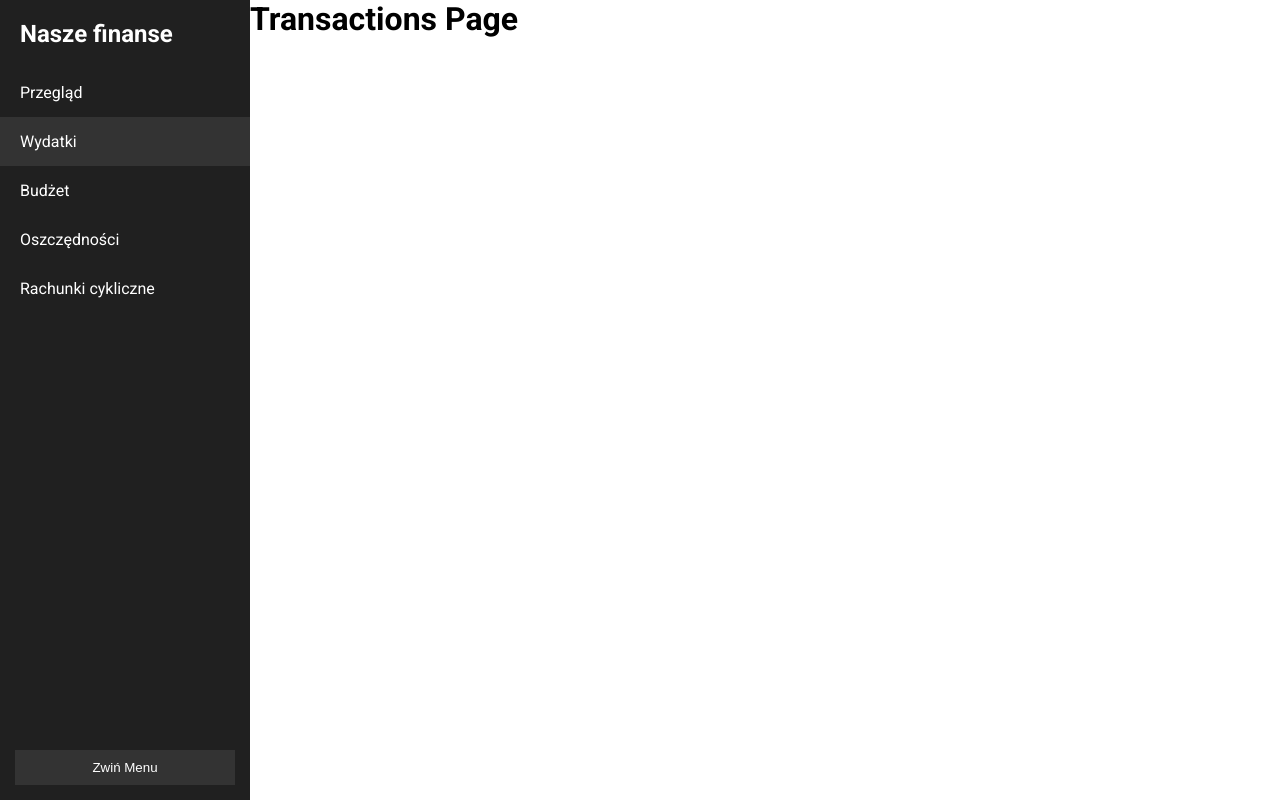
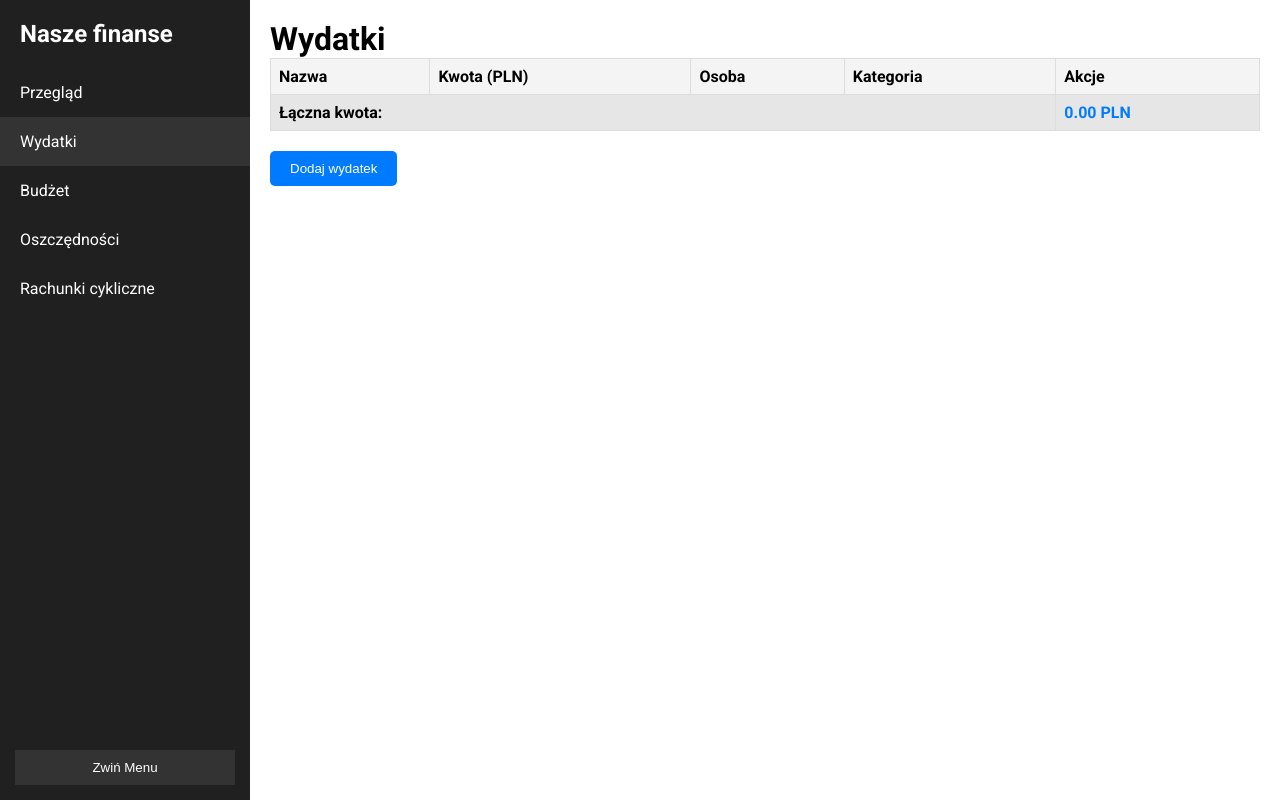
Before and after one commit to Mateusz220291/budget-app, a React (Vite) app: page /transactions in a window 1280 px wide. Built offline with nearby package versions, Linux system fonts and the light colour scheme.

Commit message:
TransactionsPage created

```diff
--- /dev/null
+++ b/src/pages/TransactionsPage/TransactionsPage.css
@@ -0,0 +1,88 @@
+.transactions-page {
+  padding: 20px;
+}
+
+.table-container {
+  overflow-x: auto;
+}
+
+.transactions-table {
+  width: 100%;
+  border-collapse: collapse;
+  margin-bottom: 20px;
+}
+
+.transactions-table th,
+.transactions-table td {
+  border: 1px solid #ddd;
+  padding: 8px;
+  text-align: left;
+}
+
+.transactions-table th {
+  background-color: #f4f4f4;
+}
+
+.transactions-table tr:nth-child(even) {
+  background-color: #f9f9f9;
+}
+
+.transactions-table tr:hover {
+  background-color: #f1f1f1;
+}
+
+.transactions-table tfoot tr {
+  font-weight: bold;
+  background-color: #e6e6e6;
+}
+
+.total-label {
+  text-align: right;
+}
+
+.total-value {
+  text-align: left;
+  color: #007bff;
+}
+
+.delete-button {
+  color: red;
+  margin-left: 10px;
+}
+
+.add-transaction-button {
+  display: inline-block;
+  padding: 10px 20px;
+  background-color: #007bff;
+  color: white;
+  border: none;
+  border-radius: 5px;
+  cursor: pointer;
+}
+
+.add-transaction-button:hover {
+  background-color: #0056b3;
+}
+
+.modal {
+  position: fixed;
+  top: 50%;
+  left: 50%;
+  transform: translate(-50%, -50%);
+  background: white;
+  border-radius: 8px;
+  box-shadow: 0 2px 10px rgba(0, 0, 0, 0.2);
+  padding: 20px;
+  z-index: 1000;
+  width: 400px;
+}
+
+.modal-backdrop {
+  position: fixed;
+  top: 0;
+  left: 0;
+  right: 0;
+  bottom: 0;
+  background: rgba(0, 0, 0, 0.5);
+  z-index: 999;
+}
--- a/src/pages/TransactionsPage/TransactionsPage.tsx
+++ b/src/pages/TransactionsPage/TransactionsPage.tsx
@@ -1,5 +1,217 @@
-const TransactionsPage = () => {
-  return <h1>Transactions Page</h1>;
+import React, { useState } from "react";
+import "./TransactionsPage.css";
+
+interface Transaction {
+  id: number;
+  name: string;
+  amount: number;
+  person: string;
+  category: string;
+}
+
+const categories = ["Zakupy", "Transport", "Zdrowie", "Rozrywka", "Inne"];
+
+const TransactionsPage: React.FC = () => {
+  const [transactions, setTransactions] = useState<Transaction[]>([]);
+  const [formData, setFormData] = useState<Partial<Transaction>>({
+    id: undefined,
+    name: "",
+    amount: 0,
+    person: "",
+    category: "",
+  });
+  const [isModalOpen, setIsModalOpen] = useState(false);
+
+  const handleInputChange = (
+    e: React.ChangeEvent<HTMLInputElement | HTMLSelectElement>
+  ) => {
+    const { name, value } = e.target;
+    setFormData((prev) => ({
+      ...prev,
+      [name]: name === "amount" ? parseFloat(value) : value,
+    }));
+  };
+
+  const handleSubmit = () => {
+    if (
+      !formData.name ||
+      !formData.amount ||
+      !formData.person ||
+      !formData.category
+    ) {
+      alert("Wszystkie pola muszą być wypełnione!");
+      return;
+    }
+
+    if (formData.id === undefined) {
+      setTransactions((prev) => [
+        ...prev,
+        { ...formData, id: Date.now() } as Transaction,
+      ]);
+    } else {
+      setTransactions((prev) =>
+        prev.map((item) =>
+          item.id === formData.id ? ({ ...formData } as Transaction) : item
+        )
+      );
+    }
+
+    resetForm();
+    setIsModalOpen(false);
+  };
+
+  const handleEdit = (transaction: Transaction) => {
+    setFormData(transaction);
+    setIsModalOpen(true);
+  };
+
+  const handleDelete = (id: number) => {
+    setTransactions((prev) => prev.filter((item) => item.id !== id));
+  };
+
+  const resetForm = () => {
+    setFormData({
+      id: undefined,
+      name: "",
+      amount: 0,
+      person: "",
+      category: "",
+    });
+  };
+
+  const calculateTotal = () => {
+    return transactions.reduce(
+      (sum, transaction) => sum + transaction.amount,
+      0
+    );
+  };
+
+  return (
+    <div className="transactions-page">
+      <h1>Wydatki</h1>
+      <div className="table-container">
+        <table className="transactions-table">
+          <thead>
+            <tr>
+              <th>Nazwa</th>
+              <th>Kwota (PLN)</th>
+              <th>Osoba</th>
+              <th>Kategoria</th>
+              <th>Akcje</th>
+            </tr>
+          </thead>
+          <tbody>
+            {transactions.map((transaction) => (
+              <tr key={transaction.id}>
+                <td>{transaction.name}</td>
+                <td>{transaction.amount}</td>
+                <td>{transaction.person}</td>
+                <td>{transaction.category}</td>
+                <td>
+                  <button onClick={() => handleEdit(transaction)}>
+                    Edytuj
+                  </button>
+                  <button
+                    onClick={() => handleDelete(transaction.id)}
+                    className="delete-button"
+                  >
+                    Usuń
+                  </button>
+                </td>
+              </tr>
+            ))}
+          </tbody>
+          <tfoot>
+            <tr>
+              <td colSpan={4} className="total-label">
+                Łączna kwota:
+              </td>
+              <td className="total-value">{calculateTotal().toFixed(2)} PLN</td>
+            </tr>
+          </tfoot>
+        </table>
+      </div>
+
+      <button
+        className="add-transaction-button"
+        onClick={() => setIsModalOpen(true)}
+      >
+        Dodaj wydatek
+      </button>
+
+      {isModalOpen && (
+        <div className="modal">
+          <div className="modal-content">
+            <h2>
+              {formData.id === undefined ? "Dodaj wydatek" : "Edytuj wydatek"}
+            </h2>
+            <form
+              onSubmit={(e) => {
+                e.preventDefault();
+                handleSubmit();
+              }}
+            >
+              <div>
+                <label>Nazwa:</label>
+                <input
+                  type="text"
+                  name="name"
+                  value={formData.name || ""}
+                  onChange={handleInputChange}
+                />
+              </div>
+              <div>
+                <label>Kwota:</label>
+                <input
+                  type="number"
+                  name="amount"
+                  value={formData.amount || ""}
+                  onChange={handleInputChange}
+                />
+              </div>
+              <div>
+                <label>Osoba:</label>
+                <input
+                  type="text"
+                  name="person"
+                  value={formData.person || ""}
+                  onChange={handleInputChange}
+                />
+              </div>
+              <div>
+                <label>Kategoria:</label>
+                <select
+                  name="category"
+                  value={formData.category || ""}
+                  onChange={handleInputChange}
+                >
+                  <option value="">Wybierz kategorię</option>
+                  {categories.map((cat) => (
+                    <option key={cat} value={cat}>
+                      {cat}
+                    </option>
+                  ))}
+                </select>
+              </div>
+              <button type="submit">
+                {formData.id === undefined ? "Dodaj" : "Zapisz"}
+              </button>
+              <button type="button" onClick={() => setIsModalOpen(false)}>
+                Anuluj
+              </button>
+            </form>
+          </div>
+        </div>
+      )}
+
+      {isModalOpen && (
+        <div
+          className="modal-backdrop"
+          onClick={() => setIsModalOpen(false)}
+        ></div>
+      )}
+    </div>
+  );
 };
 
 export default TransactionsPage;
```
